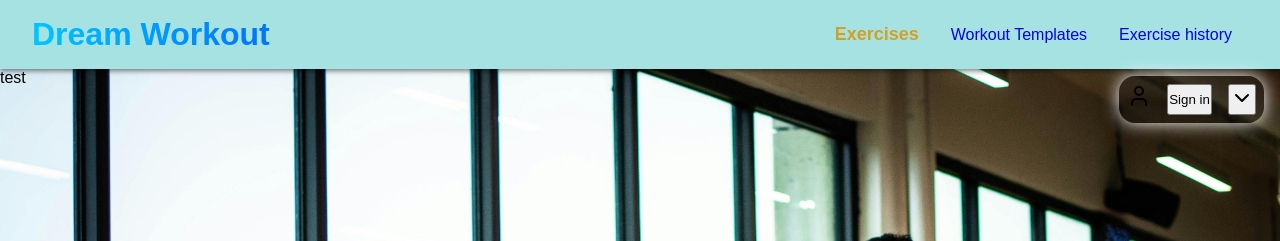
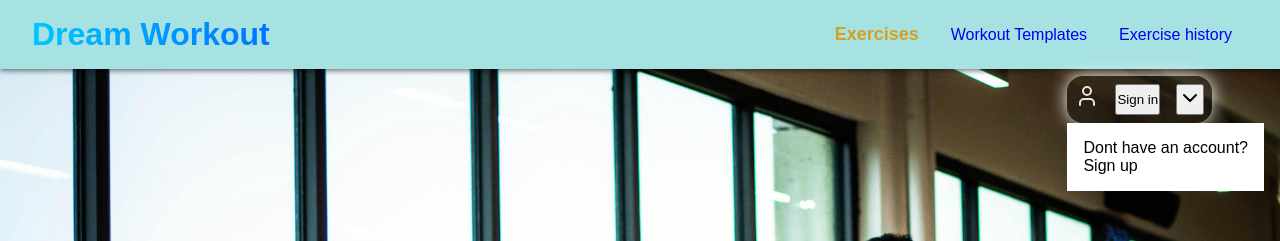
Before and after one commit to christianyarwood62/workout-app, a React (Vite) app: page /workout-app/exercises in a window 1280 px wide. Both pictures are taken after a click on the button 1242 px from the left and 99 px from the top of the page. Shown: the top 241 px of the page. Built offline with nearby package versions, Linux system fonts and the light colour scheme; no server answers.

Commit message:
Add login dropdown

```diff
--- a/src-v1/components/AddWorkoutTemplateButton.jsx
+++ b/src-v1/components/AddWorkoutTemplateButton.jsx
@@ -11,7 +11,7 @@ function AddWorkoutTemplateButton() {
     <>
       {!showCreateWorkoutTemplate && (
         <div className="add-template-button">
-          <button className="button" onClick={() => handleShowNewWorkoutForm()}>
+          <button className="button" onClick={() => dispatch({type: 'toggleOverlay', payload: })}>
             {workoutTemplates.length === 0 ? (
               <h3>Create your first template! 🏋️‍♀️</h3>
             ) : (
--- a/src/components/EditWorkoutTemplate.jsx
+++ b/src/components/EditWorkoutTemplate.jsx
@@ -5,15 +5,12 @@ import WorkoutTemplateIcon from "./WorkoutTemplateIcon";
 function EditWorkoutTemplate() {
   const {
     isEditTemplateOverlayOpen,
-    setIsEditTemplateOverlayOpen,
-    // selectedTemplateToEdit,
     setTemplateNameInput,
     templateNameInput,
     saveNewTemplate,
     dispatch,
     workoutTemplates,
     selectedTemplateIDToEdit,
-    setWorkoutTemplates,
   } = useExercises();
 
   const selectedTemplateToEdit = workoutTemplates.find(
--- a/src/components/LoginDropDown.jsx
+++ b/src/components/LoginDropDown.jsx
@@ -1,5 +1,16 @@
+import { useAuthentication } from "../contexts/AuthenticationContext";
+
 function LoginDropDown() {
-  return <div>test</div>;
+  const { user } = useAuthentication();
+
+  return (
+    <div className="login-dropdown-container">
+      <div>
+        {user ? <p>Logged in as {user}</p> : <p>Dont have an account?</p>}
+      </div>
+      <div>{!user && <p>Sign up</p>}</div>
+    </div>
+  );
 }
 
 export default LoginDropDown;
--- a/src/components/UserTile.jsx
+++ b/src/components/UserTile.jsx
@@ -5,28 +5,27 @@ import { useNavigate } from "react-router-dom";
 import LoginDropDown from "./LoginDropDown";
 
 function UserTile() {
-  const { user } = useAuthentication();
+  const { user, isDropdownOpen, setIsDropDownOpen } = useAuthentication();
 
   const navigate = useNavigate();
 
-  const [isDropdownOpen, setIsDropDownOpen] = useState(false);
-
   return (
     <>
+      <div className="profile-tile">
         <div className="login-icon-container">
-        <User />
+          <User color="#e9e2e2" />
+
           {user ? (
             <span>{user}</span>
           ) : (
-          <>
             <button onClick={() => navigate("/login")}>Sign in</button>
+          )}
           <button onClick={() => setIsDropDownOpen(!isDropdownOpen)}>
             <ChevronDown />
           </button>
-          </>
-        )}
         </div>
         {isDropdownOpen && <LoginDropDown />}
+      </div>
     </>
   );
 }
--- a/src/contexts/AuthenticationContext.jsx
+++ b/src/contexts/AuthenticationContext.jsx
@@ -1,4 +1,4 @@
-import { createContext, useContext, useReducer } from "react";
+import { createContext, useContext, useReducer, useState } from "react";
 
 const AuthenticationContext = createContext();
 
@@ -30,6 +30,7 @@ function AuthenticationProvider({ children }) {
     reducer,
     initialState
   );
+  const [isDropdownOpen, setIsDropDownOpen] = useState(false);
 
   function login(email, password) {
     if (email === fakeUser.email && password === fakeUser.password)
@@ -42,7 +43,14 @@ function AuthenticationProvider({ children }) {
 
   return (
     <AuthenticationContext.Provider
-      value={{ user, isAuthenticated, login, logout }}
+      value={{
+        user,
+        isAuthenticated,
+        login,
+        logout,
+        isDropdownOpen,
+        setIsDropDownOpen,
+      }}
     >
       {children}
     </AuthenticationContext.Provider>
--- a/src/index.css
+++ b/src/index.css
@@ -89,12 +89,15 @@ h1 {
   align-self: flex-end;
 }
 
-.container {
-  background: lightgray;
-  height: fit-content;
-  width: fit-content;
-  padding: 10px;
-  border-radius: 32px;
+.user-image {
+  color: white;
+}
+
+.login-dropdown-container {
+  background-color: white;
+  display: flex;
+  flex-direction: column;
+  padding: 16px;
 }
 
 .exercise {
@@ -133,15 +136,16 @@ nav a.active {
   box-shadow: 0 0 17px rgb(255, 255, 255);
   display: flex;
   gap: 16px;
-  /* justify-content: center;
-  align-items: center; */
   width: fit-content;
   padding: 8px;
+  padding: 8px;
+  border-radius: 16px;
+}
+
+.profile-tile {
   position: fixed;
   top: 76px;
   right: 16px;
-  padding: 8px;
-  border-radius: 16px;
 }
 
 .login-text {
```
Lines whose indentation alone changed are shown as unchanged.
